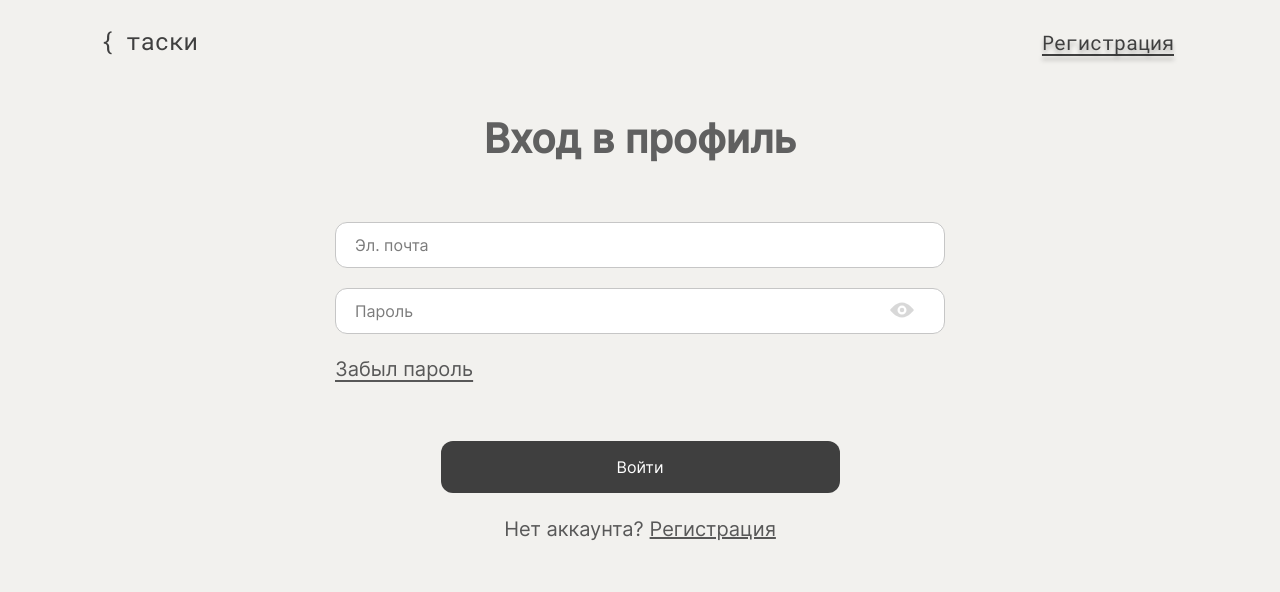
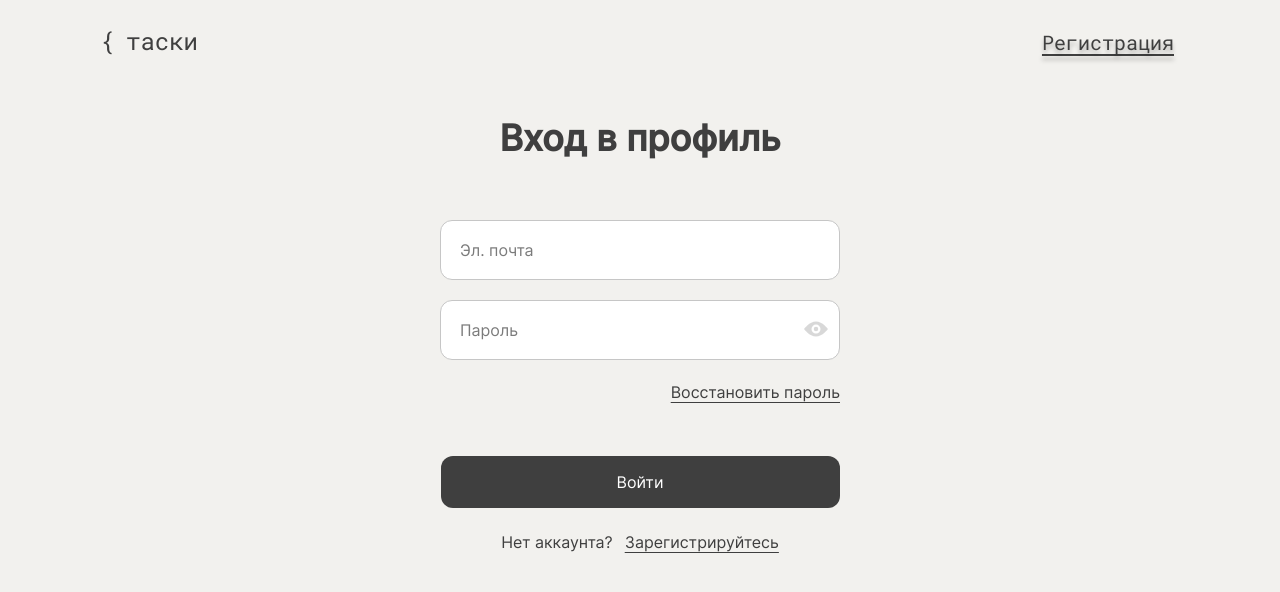
Before and after one commit to tutanhamon667/contract, a React (Create React App) app in the folder frontend/: page /signin in a window 1280 px wide. Shown: the top 592 px of the page. Built offline with nearby package versions, Linux system fonts and the light colour scheme.

Commit message:
скорректировать LoginForm по макету

```diff
--- a/frontend/src/components/Forms/LoginForm/LoginForm.css
+++ b/frontend/src/components/Forms/LoginForm/LoginForm.css
@@ -15,13 +15,15 @@
 }
 
 .login__forgotLink {
-  color: #585858;
-  font-size: 20px;
+  text-align: end;
+  color: #3F3F3F;
+  font-size: 16px;
   font-style: normal;
   font-weight: 400;
+  line-height: 24px;
   text-decoration-line: underline;
   text-underline-offset: 4px;
-  margin: 24px 0 60px;
+  margin: 20px 0 52px;
   transition: all 0.2s ease-in-out;
 }
 .login__forgotLink:hover{
@@ -32,19 +34,20 @@
   margin-top: 24px;
   display: flex;
   align-items: center;
-  color: #585858;
-  font-size: 20px;
+  color: #3F3F3F;
+  font-size: 16px;
   font-style: normal;
   font-weight: 400;
   line-height: normal;
 }
 .login__footerLinkDescription {
-  margin: 0 6px 0 0;
+  margin: 0 12px 0 0;
 }
 .login__footerLink {
   text-decoration: underline;
   cursor: pointer;
-  color: #585858;
+  color: #3F3F3F;
+  text-underline-offset: 4px;
   transition: all 0.2s ease-in-out;
 }
 .login__footerLink:hover {
--- a/frontend/src/components/Forms/LoginForm/LoginForm.jsx
+++ b/frontend/src/components/Forms/LoginForm/LoginForm.jsx
@@ -8,7 +8,7 @@ import InputText from "../../Inputs/InputText/InputText";
 import "./LoginForm.css";
 
 const LoginForm = () => {
-  const {logIn} = React.useContext(Context);
+  const { logIn } = React.useContext(Context);
   const [showPassword, setShowPassword] = React.useState(false);
   const { values, errors, isValid, handleChange, setValues, setErrors } =
     useFormAndValidation();
@@ -34,7 +34,7 @@ const LoginForm = () => {
     if (isValid && values.email && values.password) {
       console.log(values);
       setValues({ ...values, email: "", password: "" });
-      logIn()
+      logIn();
     }
   };
 
@@ -47,8 +47,8 @@ const LoginForm = () => {
             type="email"
             autoComplete="email"
             marginTop={20}
-            width={610}
-            height={46}
+            width={400}
+            height={60}
             name="email"
             onChange={handleChange}
             value={values.email || ""}
@@ -60,8 +60,8 @@ const LoginForm = () => {
             type={showPassword ? "text" : "password"}
             autoComplete="current-password"
             marginTop={20}
-            width={610}
-            height={46}
+            width={400}
+            height={60}
             pass={togglePasswordVisibility}
             name="password"
             onChange={handleChange}
@@ -70,7 +70,7 @@ const LoginForm = () => {
             errorMessage={errors.password}
           />
           <Link className="login__forgotLink" to="/forgot-password">
-            Забыл пароль
+            Восстановить пароль
           </Link>
         </div>
         {/* <LinkBar /> */}
@@ -78,7 +78,7 @@ const LoginForm = () => {
         <div className="login__footerLinkContainer">
           <p className="login__footerLinkDescription">Нет аккаунта?</p>
           <Link className="login__footerLink" to="/signup">
-            Регистрация
+          Зарегистрируйтесь
           </Link>
         </div>
       </div>
--- a/frontend/src/components/Forms/RegisterForm/RegisterForm.jsx
+++ b/frontend/src/components/Forms/RegisterForm/RegisterForm.jsx
@@ -33,7 +33,7 @@ const RegisterForm = () => {
   };
 
   React.useEffect(() => {
-    setValues(prevValues => ({
+    setValues((prevValues) => ({
       ...prevValues,
       is_customer: role.is_customer,
       is_worker: role.is_worker,
--- a/frontend/src/pages/Login/Login.css
+++ b/frontend/src/pages/Login/Login.css
@@ -10,9 +10,12 @@
 }
 
 .title {
-    color: #606060;
+  color: #3f3f3f;
   text-align: center;
-    font-size: 40px;
+  font-family: "Inter";
+  font-size: 36px;
+  font-style: normal;
   font-weight: 600;
+  line-height: 44px;
   margin: 0 0 40px;
 }
--- a/frontend/src/pages/Register/Register.css
+++ b/frontend/src/pages/Register/Register.css
@@ -10,9 +10,12 @@
 }
 
 .title {
-  color: #606060;
+  color: #3F3F3F;
   text-align: center;
-  font-size: 40px;
+  font-family: 'Inter';
+  font-size: 36px;
+  font-style: normal;
   font-weight: 600;
+  line-height: 44px;
   margin: 0 0 40px;
 }
```
Lines whose indentation alone changed are shown as unchanged.
